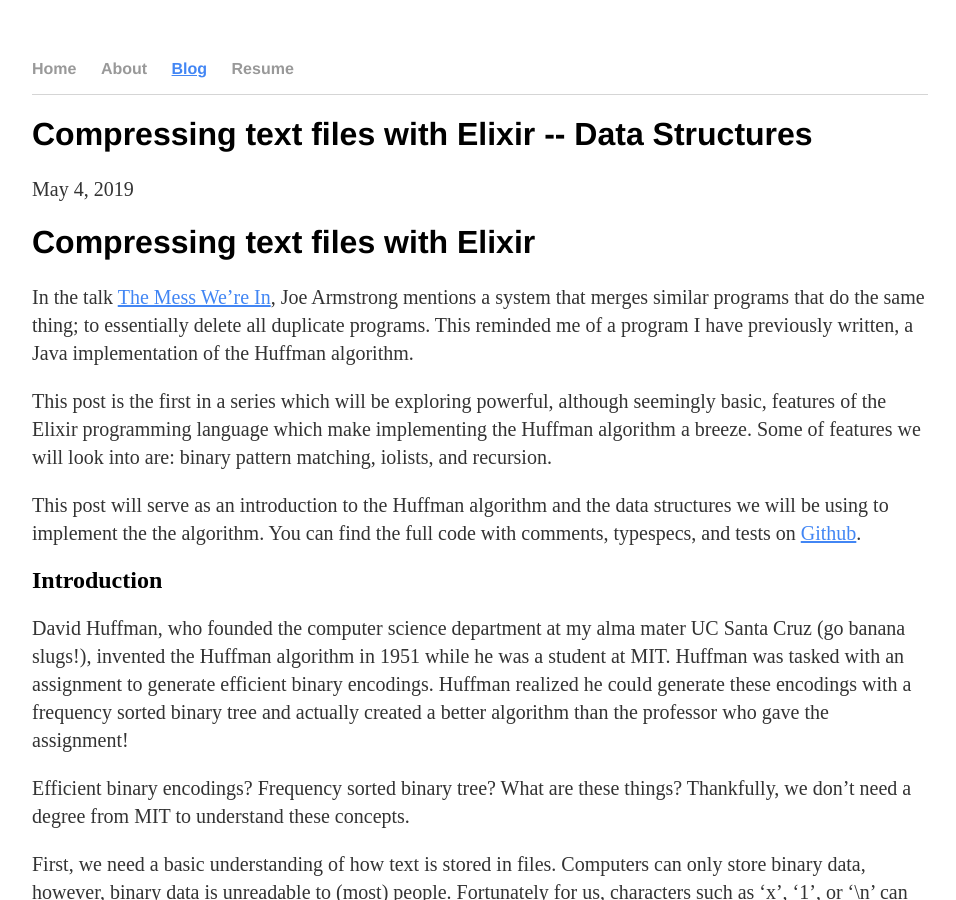
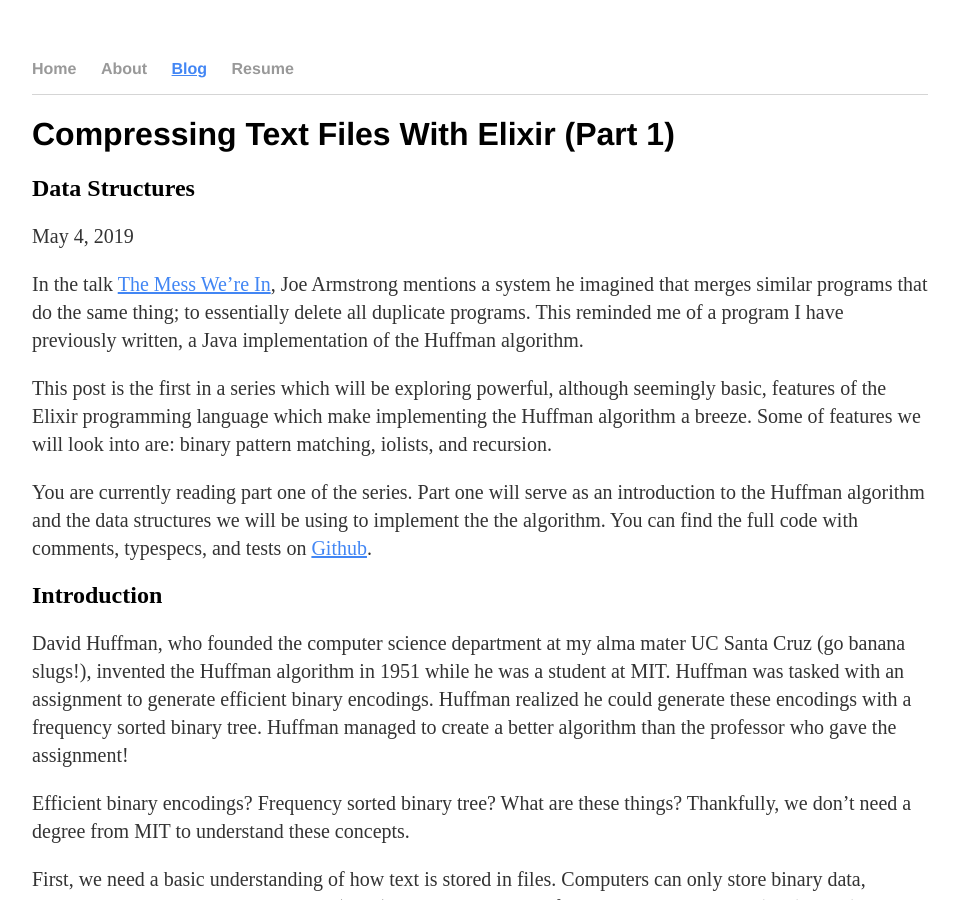
Before and after one commit to nickdichev/nickdichev.github.io, a Jekyll site: the page built from _posts/2019-05-04-huffman-elixir-part1.md, in a window 1280 px wide and 900 px high. Shown: the whole window, without its empty margins (160-1116 px from the left). Built offline with Jekyll 4.4.1, drawn with Linux system fonts in a browser that asks for light colours; some of the changed text lies outside the part shown.

Commit message:
small edits to the huffman part 1 post

````diff
--- a/_posts/2019-05-04-huffman-elixir-part1.md
+++ b/_posts/2019-05-04-huffman-elixir-part1.md
@@ -1,21 +1,20 @@
 ---
 layout: post
-title: Compressing text files with Elixir -- Data Structures
+title: Compressing Text Files With Elixir (Part 1)
+subtitle: Data Structures
 date: 2019-05-04
 lcb: "{%"
 ---
 
-# Compressing text files with Elixir
-
-In the talk [The Mess We're In](https://www.youtube.com/watch?v=lKXe3HUG2l4), Joe Armstrong mentions a system that merges similar programs that do the same thing; to essentially delete all duplicate programs. This reminded me of a program I have previously written, a Java implementation of the Huffman algorithm.
+In the talk [The Mess We're In](https://www.youtube.com/watch?v=lKXe3HUG2l4), Joe Armstrong mentions a system he imagined that merges similar programs that do the same thing; to essentially delete all duplicate programs. This reminded me of a program I have previously written, a Java implementation of the Huffman algorithm.
 
 This post is the first in a series which will be exploring powerful, although seemingly basic, features of the Elixir programming language which make implementing the Huffman algorithm a breeze. Some of features we will look into are: binary pattern matching, iolists, and recursion.
 
-This post will serve as an introduction to the Huffman algorithm and the data structures we will be using to implement the the algorithm. You can find the full code with comments, typespecs, and tests on [Github](https://github.com/nickdichev/huffman-elixir).
+You are currently reading part one of the series. Part one will serve as an introduction to the Huffman algorithm and the data structures we will be using to implement the the algorithm. You can find the full code with comments, typespecs, and tests on [Github](https://github.com/nickdichev/huffman-elixir).
 
 ## Introduction
 
-David Huffman, who founded the computer science department at my alma mater UC Santa Cruz (go banana slugs!), invented the Huffman algorithm in 1951 while he was a student at MIT. Huffman was tasked with an assignment to generate efficient binary encodings. Huffman realized he could generate these encodings with a frequency sorted binary tree and actually created a better algorithm than the professor who gave the assignment!
+David Huffman, who founded the computer science department at my alma mater UC Santa Cruz (go banana slugs!), invented the Huffman algorithm in 1951 while he was a student at MIT. Huffman was tasked with an assignment to generate efficient binary encodings. Huffman realized he could generate these encodings with a frequency sorted binary tree. Huffman managed to create a better algorithm than the professor who gave the assignment!
 
 Efficient binary encodings? Frequency sorted binary tree? What are these things? Thankfully, we don't need a degree from MIT to understand these concepts.
 
@@ -379,8 +378,8 @@ iex(1)> %{"g" => 3, "o" => 3, " " => 2, "p" => 1, "h" => 1, "e" => 1, "r" => 1,
 }
 ```
 
-Notice that the characters that occur more frequently ('g', 'o', ' ') have smaller encodings than characters which occur more frequently. With our frequency based encodings we can encode the string "go go gophers" in 37 bits. That's two bits less than our "3 bits per character" encoding.
+Notice that the characters that occur more frequently ('g', 'o', ' ') have smaller encodings than characters which occur more frequently. With our frequency based encodings we can encode the string "go go gophers" in 37 bits. That's two bits less than the "three bits per character" encoding.
 
 ## Conclusion
 
-Right now we have the ability to generate Huffman encodings from an input character frequency map. We're close to being able to compress some input data! In the next part of this blog series we will implement a character counter and IO helper modules. With those two modules implemented we will be able to actually compress/decompress input data!
+Right now we have the ability to generate Huffman encodings from an input character frequency map. We're close to being able to compress some input data! In the next part of this blog series we will implement character counter and IO helper modules. With those two modules implemented we will be able to actually compress and decompress input data!
````
Also changed, not shown: other parts of _posts/2019-05-04-huffman-elixir-part1.md (+4 -4 lines).
